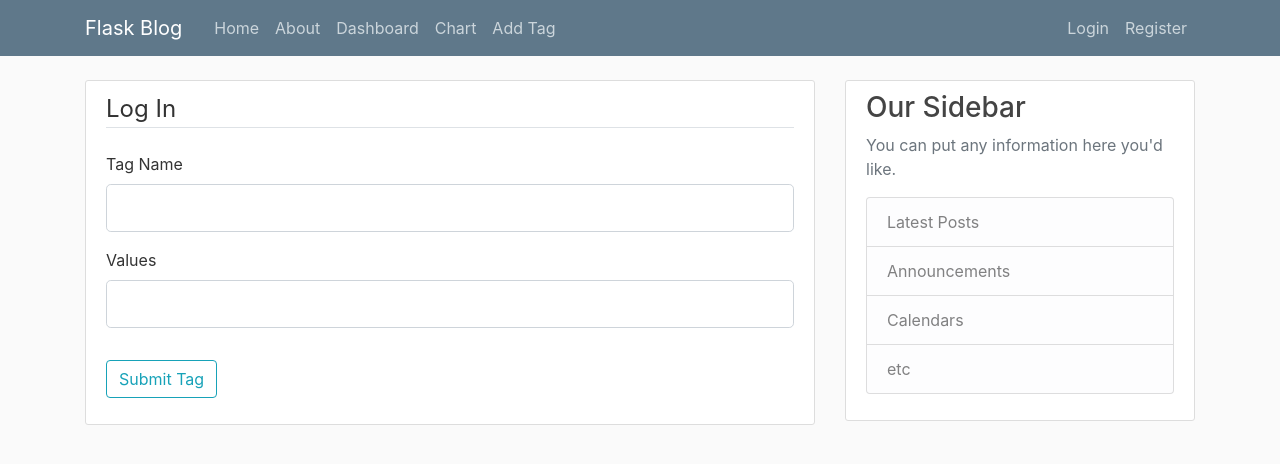
After one commit to tobb-mining/dashboard, a Flask app: page /submit_tag in a window 1280 px wide. The commit adds this page. Shown: the top 464 px of the page. Run offline with Flask 2, Linux system fonts and the light colour scheme; some libraries are stand-ins or nearby versions.

Commit message:
Tag created, /submit_tag, /tags endpoints added.

```diff
--- a/holyconfessions/forms.py
+++ b/holyconfessions/forms.py
@@ -27,3 +27,9 @@ class LoginForm(FlaskForm):
 	password = PasswordField('Password', validators=[DataRequired()])
 	remember = BooleanField('Remember me')
 	submit = SubmitField('Login')
+
+
+class TagForm(FlaskForm):
+	key = StringField('Tag Name', validators=[DataRequired()])
+	value = PasswordField('Values', validators=[DataRequired()])
+	submit = SubmitField('Submit Tag')
--- a/holyconfessions/routes.py
+++ b/holyconfessions/routes.py
@@ -1,7 +1,7 @@
 from flask import render_template, url_for, flash, redirect, Response
 from holyconfessions import app, bcrypt
-from holyconfessions.forms import RegistrationForm, LoginForm
-from holyconfessions.models import User, Post
+from holyconfessions.forms import RegistrationForm, LoginForm, TagForm
+from holyconfessions.models import User, Post, Tag
 from flask_login import login_user, current_user, logout_user
 from holyconfessions import db
 
@@ -106,8 +106,33 @@ def dashboard():
 
 
 
-@app.route('/bar')
-def bar():
+@app.route('/chart')
+def chart():
 	labels.append('TEST')
 	values.append(100)
 	return render_template('chart.html', title='Bitcoin Monthly Price in USD', max=17000, labels=labels, values=values)
+
+
+
+@app.route('/submit_tag', methods=['GET', 'POST'])
+def submit_tag():
+	form = TagForm()
+	if form.validate_on_submit():
+		tag = Tag(username=current_user.username, key=form.key.data, value=form.value.data)
+		db.session.add(tag)
+		db.session.commit()
+		flash('{} adli tag olusturuldu.'.format(form.key.data), 'success')
+		return redirect(url_for('tags'))
+	return render_template('submit_tag.html', title='Submit Tag', form=form)
+
+
+@app.route('/tags')
+def tags():
+	my_tags = Tag.query.filter_by(username=current_user.username)
+	tags = []
+	for tag in my_tags:
+		tag_block = {}
+		tag_block['key'] = tag.key
+		tag_block['value'] = tag.value
+		tags.append(tag_block)
+	return render_template('tags.html', tags=tags)
--- a/holyconfessions/templates/layout.html
+++ b/holyconfessions/templates/layout.html
@@ -29,6 +29,8 @@
               <a class="nav-item nav-link" href="{{ url_for('home') }}">Home</a>
               <a class="nav-item nav-link" href="{{ url_for('about') }}">About</a>
               <a class="nav-item nav-link" href="{{ url_for('dashboard') }}">Dashboard</a>
+              <a class="nav-item nav-link" href="{{ url_for('dashboard') }}">Chart</a>
+              <a class="nav-item nav-link" href="{{ url_for('submit_tag') }}">Add Tag</a>
             </div>
             <!-- Navbar Right Side -->
             <div class="navbar-nav">
--- /dev/null
+++ b/holyconfessions/templates/submit_tag.html
@@ -0,0 +1,42 @@
+{% extends "layout.html" %}
+{% block content %}
+    <div class="content-section">
+        <form method="POST" action="">
+            {{ form.hidden_tag() }}
+            <fieldset class="form-group">
+                <legend class="border-bottom mb-4">Log In</legend>
+
+                <div class="form-group">
+                    {{ form.key.label(class="form-control-label") }}
+                    {% if form.key.errors %}
+                        {{ form.key(class="form-control form-control-lg is-invalid") }}
+                        <div class="invalid-feedback">
+                            {% for error in form.key.errors %}
+                                <span>{{ error }}</span>
+                            {% endfor %}
+                        </div>
+                    {% else %}
+                        {{ form.key(class="form-control form-control-lg") }}
+                    {% endif %}
+                </div>
+
+                <div class="form-group">
+                    {{ form.value.label(class="form-control-label") }}
+                    {% if form.value.errors %}
+                        {{ form.value(class="form-control form-control-lg is-invalid") }}
+                        <div class="invalid-feedback">
+                            {% for error in form.value.errors %}
+                                <span>{{ error }}</span>
+                            {% endfor %}
+                        </div>
+                    {% else %}
+                        {{ form.value(class="form-control form-control-lg") }}
+                    {% endif %}
+                </div>
+            </fieldset>
+            <div class="form-group">
+                {{ form.submit(class="btn btn-outline-info") }}
+            </div>
+        </form>
+    </div>
+{% endblock content %}
```
Also changed, not shown: holyconfessions/models.py (+12 -0 lines), holyconfessions/templates/tags.html (added, +7 -0 lines), holyconfessions/site.db.
